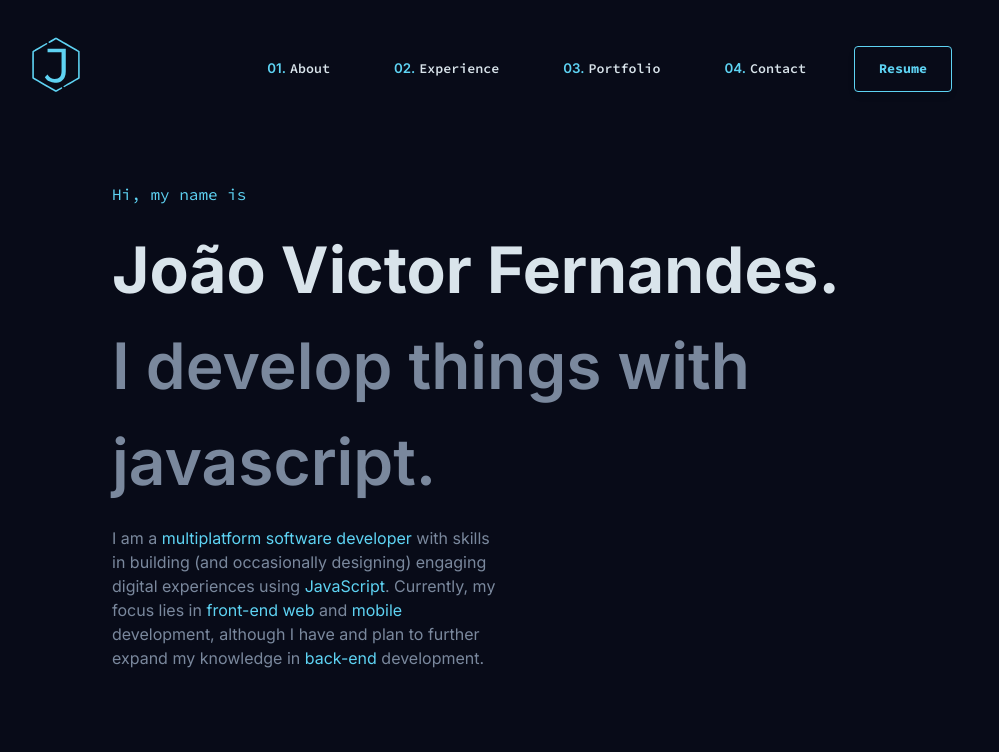
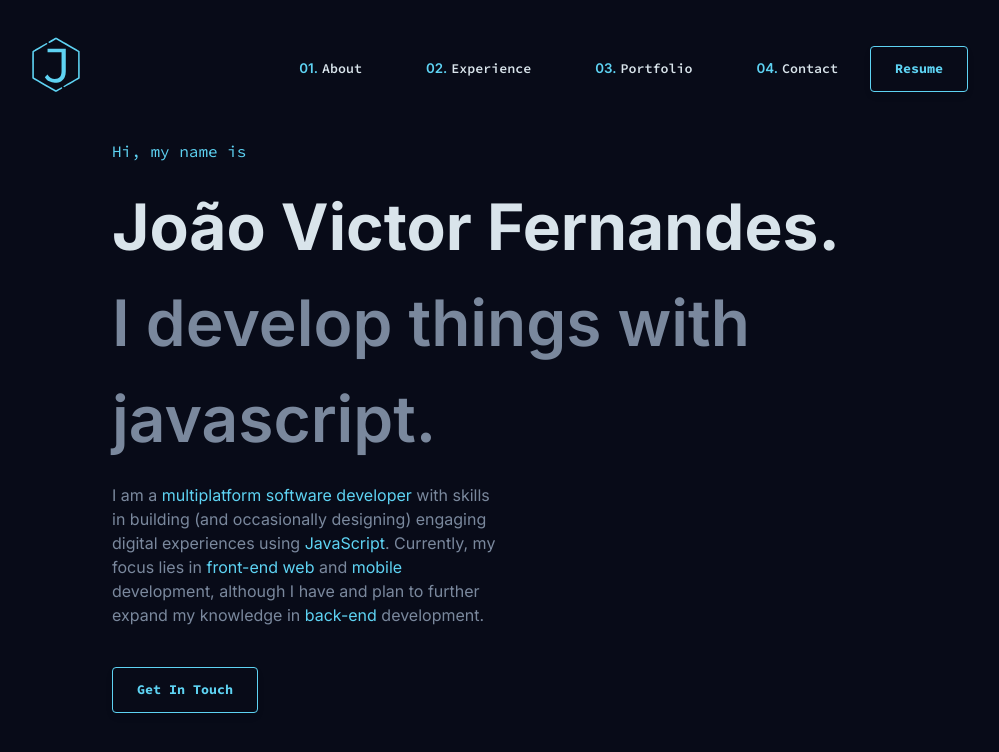
Before and after one commit to JvFern4ndes/MyPersonalWebsite, a React (Vite) app in the folder fe/: page / in a window 1280 px wide. Shown: the top 752 px of the page, without its empty margins (144-1143 px from the left). Built offline with nearby package versions, Linux system fonts and the light colour scheme.

Commit message:
feat: add get in touch button on homepage

```diff
--- a/fe/src/Pages/Home/index.jsx
+++ b/fe/src/Pages/Home/index.jsx
@@ -8,6 +8,7 @@ import {
   Container, Content, FirstText, Name, SecondText, ThirdText, ColorTexts,
 } from './styles';
 import Header from '../../components/Header';
+import Button from '../../components/Button';
 
 export default function Home() {
   return (
@@ -41,6 +42,7 @@ export default function Home() {
             {' '}
             development.
           </ThirdText>
+          <Button>Get In Touch</Button>
         </Content>
       </Container>
     </ThemeProvider>
--- a/fe/src/Pages/Home/styles.jsx
+++ b/fe/src/Pages/Home/styles.jsx
@@ -39,7 +39,8 @@ export const SecondText = styled.div`
 export const ThirdText = styled.div`
   width: 100%;
   max-width: 40%;
-  color: ${({ theme }) => theme.secondaryColor}
+  color: ${({ theme }) => theme.secondaryColor};
+  margin-bottom: 40px;
 `;
 
 export const ColorTexts = styled.span`
--- a/fe/src/components/Button.jsx
+++ b/fe/src/components/Button.jsx
@@ -1,13 +1,13 @@
 import styled from 'styled-components';
 
 export default styled.button`
+  width: max-content;
   font-family: 'Source Code Pro', sans-serif;
   font-weight: bold;
   background: transparent;
   color: ${({ theme }) => theme.tertiaryColor};
   border: 1px solid ${({ theme }) => theme.tertiaryColor};
   border-radius: 4px;
-  margin: 8px 16px;
   padding: 12px 24px;
   box-shadow: 0px 4px 10px rgba(0, 0, 0, 0.04);
   transition: color 0.5s ease-in-out;
```
